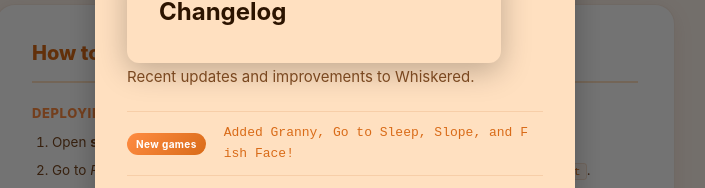
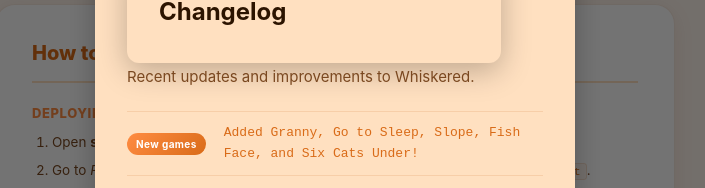
Before and after one commit to TheBlehLollipop/Whiskered, a plain HTML site: page index.html in a window 1280 px wide. Shown: the part 367-555 px from the top of the page, without its empty margins (305-1010 px from the left). Drawn offline with Linux system fonts and the light colour scheme.

Commit message:
Changelog upd

```diff
--- a/index.html
+++ b/index.html
@@ -77,7 +77,7 @@
 
         <div class="link-row">
           <span class="link-badge">New games</span>
-          <span class="site-link">Added Granny, Go to Sleep, Slope, and Fish Face!</span>
+          <span class="site-link">Added Granny, Go to Sleep, Slope, Fish Face, and Six Cats Under!</span>
         </div>
         <hr class="link-divider">
 
```
